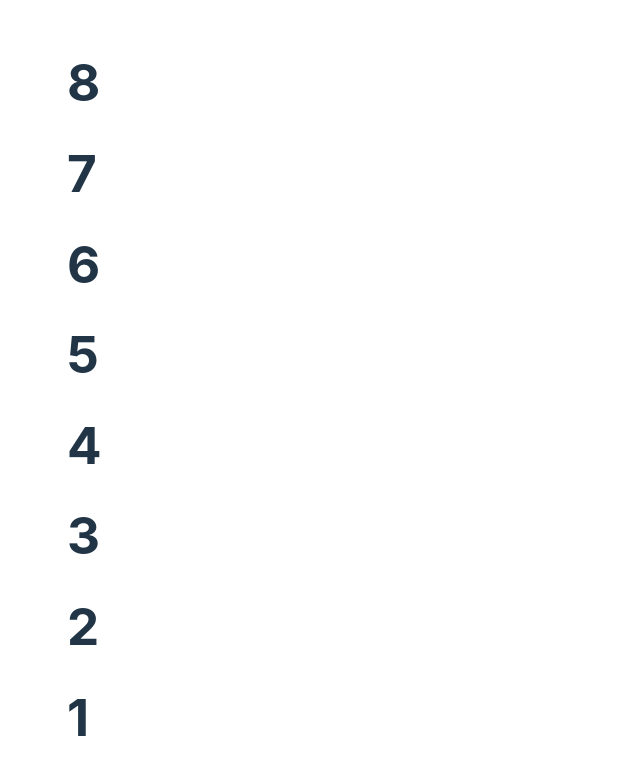
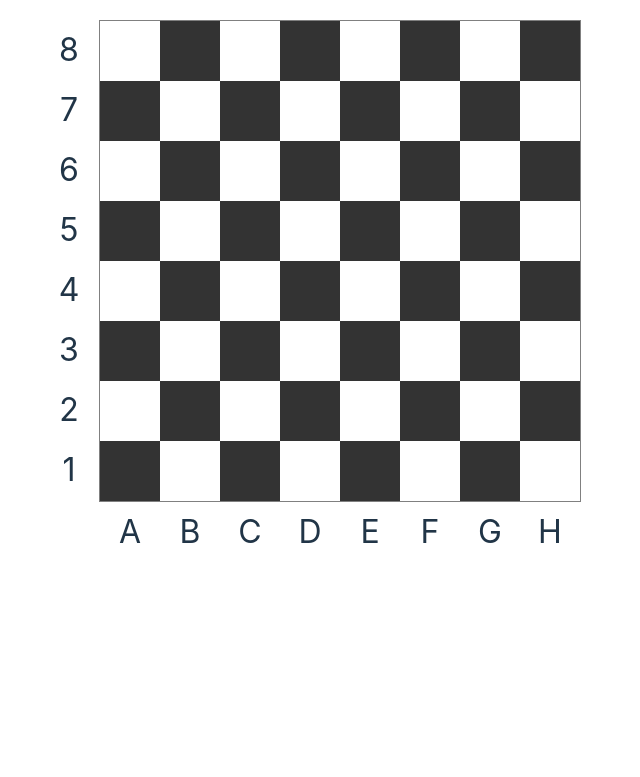
Before and after one commit to Mclilzee/knight-travails-react, a React (Vite) app: page / in a window 1280 px wide. Shown: the top 777 px of the page, without its empty margins (330-970 px from the left). Built offline with nearby package versions, Linux system fonts and the light colour scheme.

Commit message:
Add marks to chessboard

```diff
--- a/src/main/chess/BoardMark.tsx
+++ b/src/main/chess/BoardMark.tsx
@@ -1,7 +1,7 @@
 export default function BoardMark({ mark }: Mark) {
 
   return (
-    <h1>{mark}</h1>
+    <div className="mark">{mark}</div>
   )
 
 }
--- a/src/main/chess/ChessBoard.tsx
+++ b/src/main/chess/ChessBoard.tsx
@@ -28,7 +28,7 @@ export default function ChessBoard() {
       <div className="board">
         {cellsMap}
       </div >
-      <div className="columns-marks">
+      <div className="column-marks">
         {columnMarks}
       </div>
     </div >
--- a/src/main/chess/chess-board.css
+++ b/src/main/chess/chess-board.css
@@ -1,8 +1,39 @@
+.chess-board {
+  display: grid;
+  grid-template-columns: auto 1fr;
+}
+
 .chess-board > .board {
   display: grid;
   grid-template-columns: repeat(8, min(60px, 10vw, 10vh));
   grid-template-rows: repeat(8, min(60px, 10vw, 10vh));
-  border: solid 3px grey;
+  border: solid 1px grey;
+}
+
+.chess-board > .row-marks,
+.chess-board > .column-marks {
+  display: grid;
+  justify-content: center;
+  align-items: center;
+  font-size: min(2rem, 5vw, 5vh);
+}
+
+.chess-board > .row-marks {
+  grid-template-columns: min(60px, 10vw, 10vh);
+  grid-template-rows: repeat(8, min(60px, 10vw, 10vh));
+}
+
+
+.chess-board > .column-marks {
+  grid-template-columns: repeat(8, min(60px, 10vw, 10vh));
+  grid-template-rows: min(60px, 10vw, 10vh);
+  grid-column: 2;
+}
+
+.chess-board .mark {
+  display: flex;
+  align-items: center;
+  justify-content: center;
 }
 
 .cell {
```
